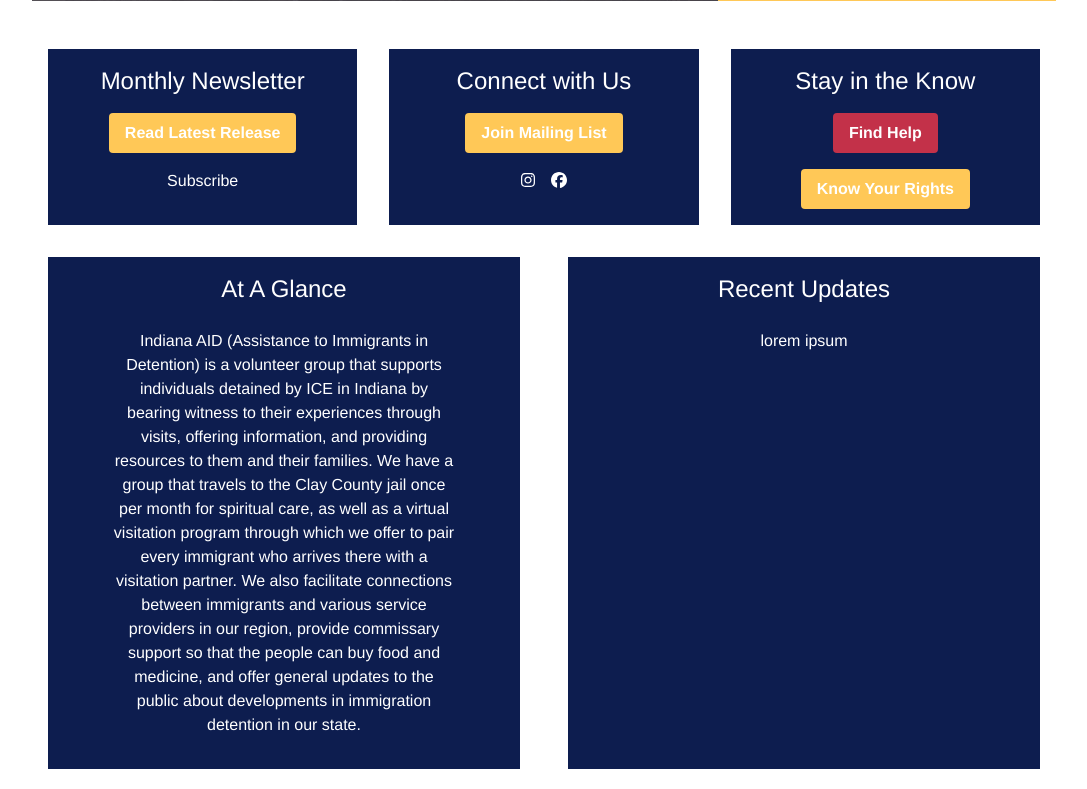
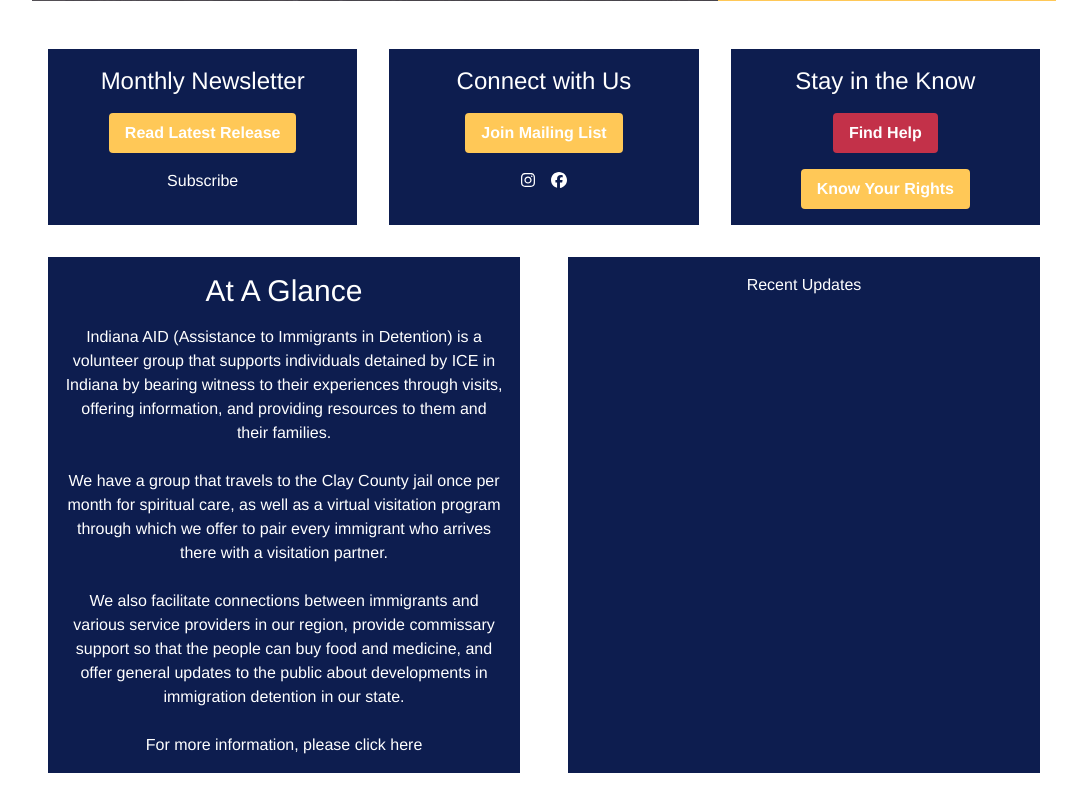
Before and after one commit to ccmalcom/indiana-aid, a Next.js app: page / in a window 1280 px wide. Shown: the part 431-1220 px from the top of the page, without its empty margins (96-1183 px from the left). Built offline with nearby package versions, Linux system fonts and the light colour scheme.

Commit message:
remove Card comp

```diff
--- a/src/app/page.jsx
+++ b/src/app/page.jsx
@@ -1,5 +1,4 @@
 import Hero from "./ui/Hero";
-import Card from "./ui/Card";
 import { FontAwesomeIcon } from "@fortawesome/react-fontawesome";
 import { faInstagram, faFacebook } from "@fortawesome/free-brands-svg-icons";
 
@@ -50,14 +49,20 @@ export default function Home() {
       </div>
 
       <div className="grid grid-cols-2 gap-4">
-          <Card title='At A Glance' width='1/2' height='1/2'
-        text='Indiana AID (Assistance to Immigrants in Detention) is a volunteer group that supports individuals detained by ICE in Indiana by bearing witness to their experiences through visits, offering information, and providing resources to them and their families.
+        <div className=" bg-blue m-4 p-4 text-white text-center">
+          <h1 className="text-3xl pb-4">At A Glance</h1>
+          <p>Indiana AID (Assistance to Immigrants in Detention) is a volunteer group that supports individuals detained by ICE in Indiana by bearing witness to their experiences through visits, offering information, and providing resources to them and their families.</p>
+          <br />
+          <p>We have a group that travels to the Clay County jail once per month for spiritual care, as well as a virtual visitation program through which we offer to pair every immigrant who arrives there with a visitation partner. </p>
+          <br />
+          <p>We also facilitate connections between immigrants and various service providers in our region, provide commissary support so that the people can buy food and medicine, and offer general updates to the public about developments in immigration detention in our state. </p>
+          <br />
+          <p>For more information, please click <a href="/about">here</a></p>
+        </div>
 
-        We have a group that travels to the Clay County jail once per month for spiritual care, as well as a virtual visitation program through which we offer to pair every immigrant who arrives there with a visitation partner.
-
-        We also facilitate connections between immigrants and various service providers in our region, provide commissary support so that the people can buy food and medicine, and offer general updates to the public about developments in immigration detention in our state. '
-          />
-          <Card title='Recent Updates' width='1/2' height='1/2'/>
+        <div className=" bg-blue m-4 p-4 text-white text-center">
+          <h1>Recent Updates</h1>
+          </div>
       </div>
     </div>
   );
--- a/src/app/ui/Card/index.jsx
+++ /dev/null
@@ -1,17 +0,0 @@
-
-
-export default function Card(input) {
-    const title = input.title;
-    const text = input.text || 'lorem ipsum';
-    const width = input.width;
-    const height = input.height;
-
-
-        return (
-            <div id='card-container' className={`w-${width} h-${height} bg-blue m-4 p-4 text-white text-center`}>
-                <h1 className='text-2xl'>{title}</h1>
-                <br />
-                <p className="px-12 mb-4">{text}</p>
-            </div>
-        );
-    }
```
